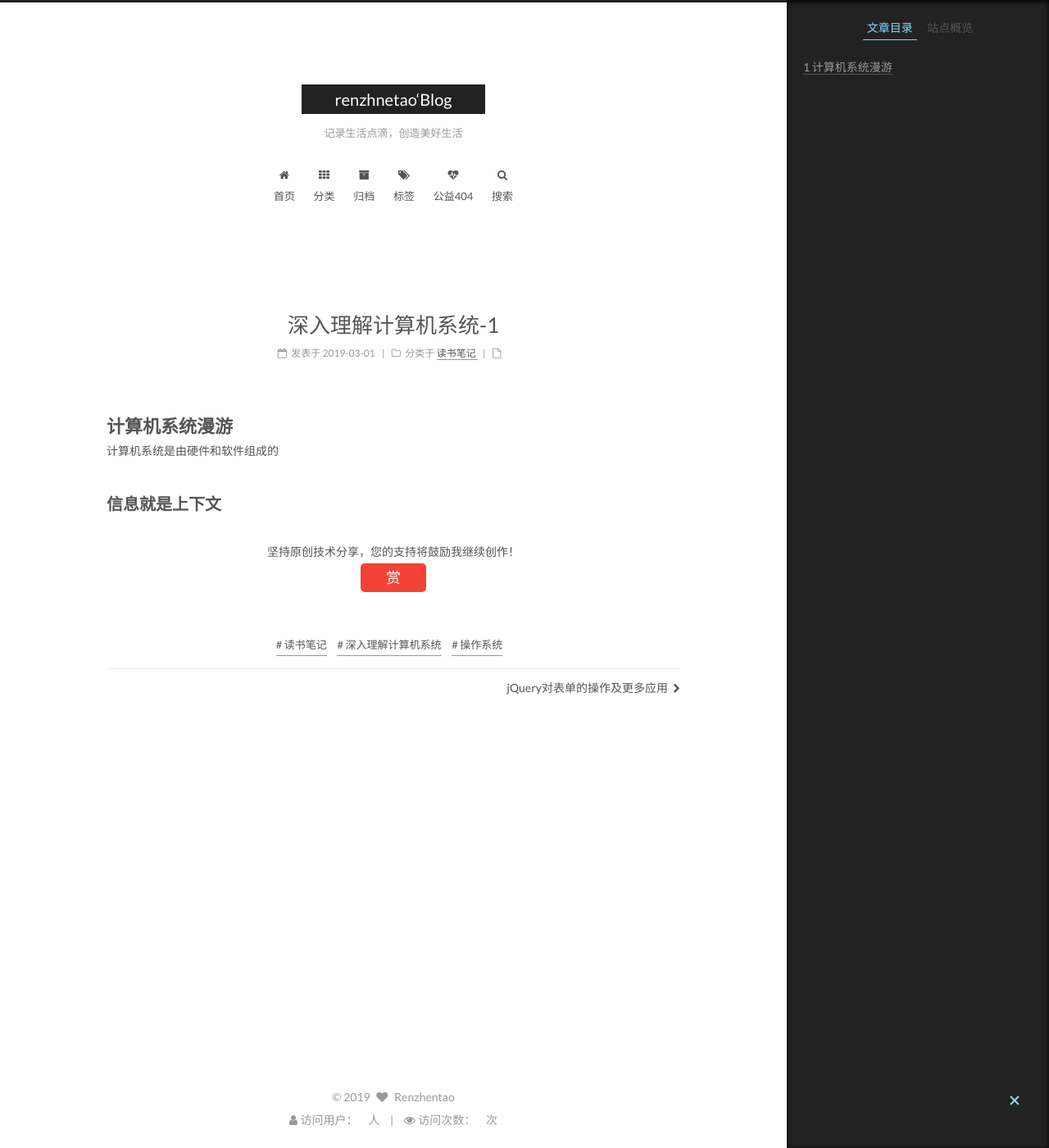
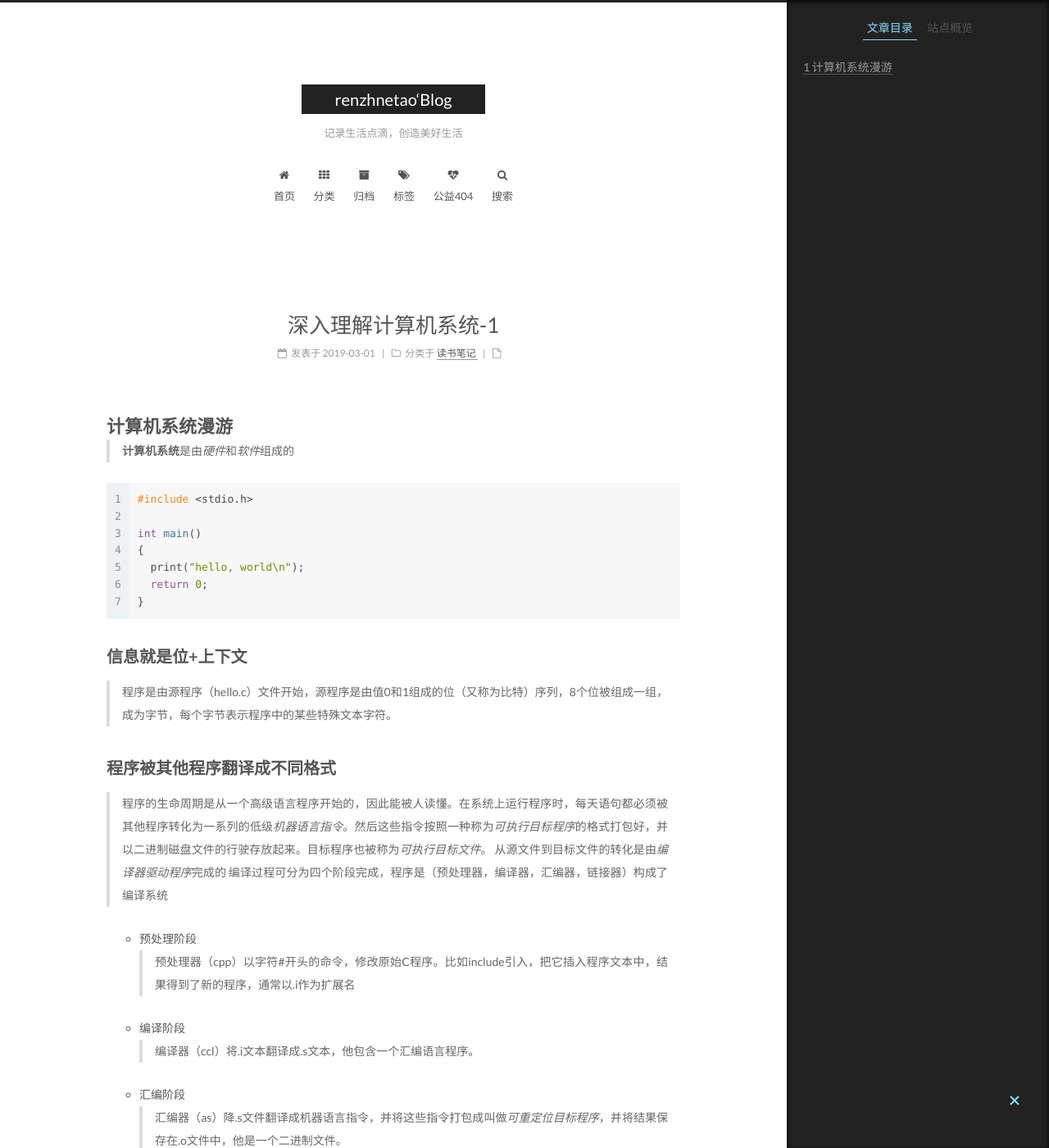
Before and after one commit to marco6688/sirren.github.io, a Jekyll site: the page built from _posts/2019-03-01-csapp-book-node-1.md, in a window 1280 px wide and 1400 px high. Shown: the whole window at 82% size. Built offline with Jekyll 4.4.1, drawn with Linux system fonts in a browser that asks for light colours; comment, search, counter and statistics services are not loaded; some of the changed text lies outside the part shown.

Commit message:
第一次更新

````diff
--- a/_posts/2019-03-01-csapp-book-node-1.md
+++ b/_posts/2019-03-01-csapp-book-node-1.md
@@ -11,6 +11,50 @@ tags:
 
 # 计算机系统漫游
 
-计算机系统是由硬件和软件组成的
+> **计算机系统**是由*硬件*和*软件*组成的
 
-## 信息就是上下文
+```c
+#include <stdio.h>
+
+int main()
+{
+  print("hello, world\n");
+  return 0;
+}
+```
+
+## 信息就是位+上下文
+
+> 程序是由源程序（hello.c）文件开始，源程序是由值0和1组成的位（又称为比特）序列，8个位被组成一组，成为字节，每个字节表示程序中的某些特殊文本字符。
+
+## 程序被其他程序翻译成不同格式
+
+> 程序的生命周期是从一个高级语言程序开始的，因此能被人读懂。在系统上运行程序时，每天语句都必须被其他程序转化为一系列的低级*机器语言指令*。然后这些指令按照一种称为*可执行目标程序*的格式打包好，并以二进制磁盘文件的行驶存放起来。目标程序也被称为*可执行目标文件*。
+> 从源文件到目标文件的转化是由*编译器驱动程序*完成的
+> 编译过程可分为四个阶段完成，程序是（预处理器，编译器，汇编器，链接器）构成了编译系统
+
+- 预处理阶段
+> 预处理器（cpp）以字符#开头的命令，修改原始C程序。比如include引入，把它插入程序文本中，结果得到了新的程序，通常以.i作为扩展名
+- 编译阶段
+> 编译器（ccl）将.i文本翻译成.s文本，他包含一个汇编语言程序。
+- 汇编阶段
+> 汇编器（as）降.s文件翻译成机器语言指令，并将这些指令打包成叫做*可重定位目标程序*，并将结果保存在.o文件中，他是一个二进制文件。
+- 链接阶段
+> 连接器（ld）负责将程序中调用的标准库合并到.o文件中得到*可执行目标文件*，这个文件可以被系统执行。
+
+## 了解编译系统如何工作的益处
+
+- 优化程序性能
+- 理解链接时出现的错误
+- 避免安全漏洞
+
+##处理器读兵解释存储唉内存中的指令
+
+> shell是一个命令解析器，他输出一个提示符，等待输入一个命令，然后执行这个命令。
+
+### 系统的硬件组成
+
+- 总线
+- I/O设备
+- 主存
+- 处理器
````
